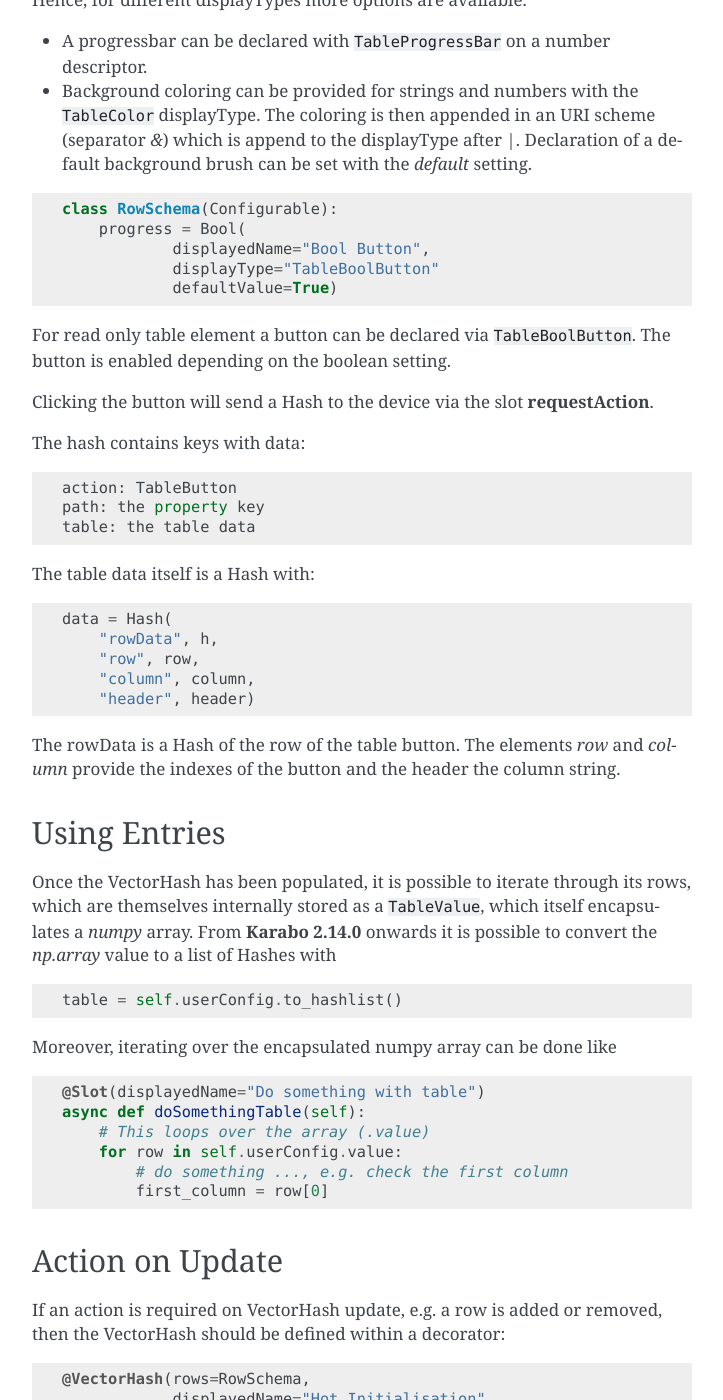
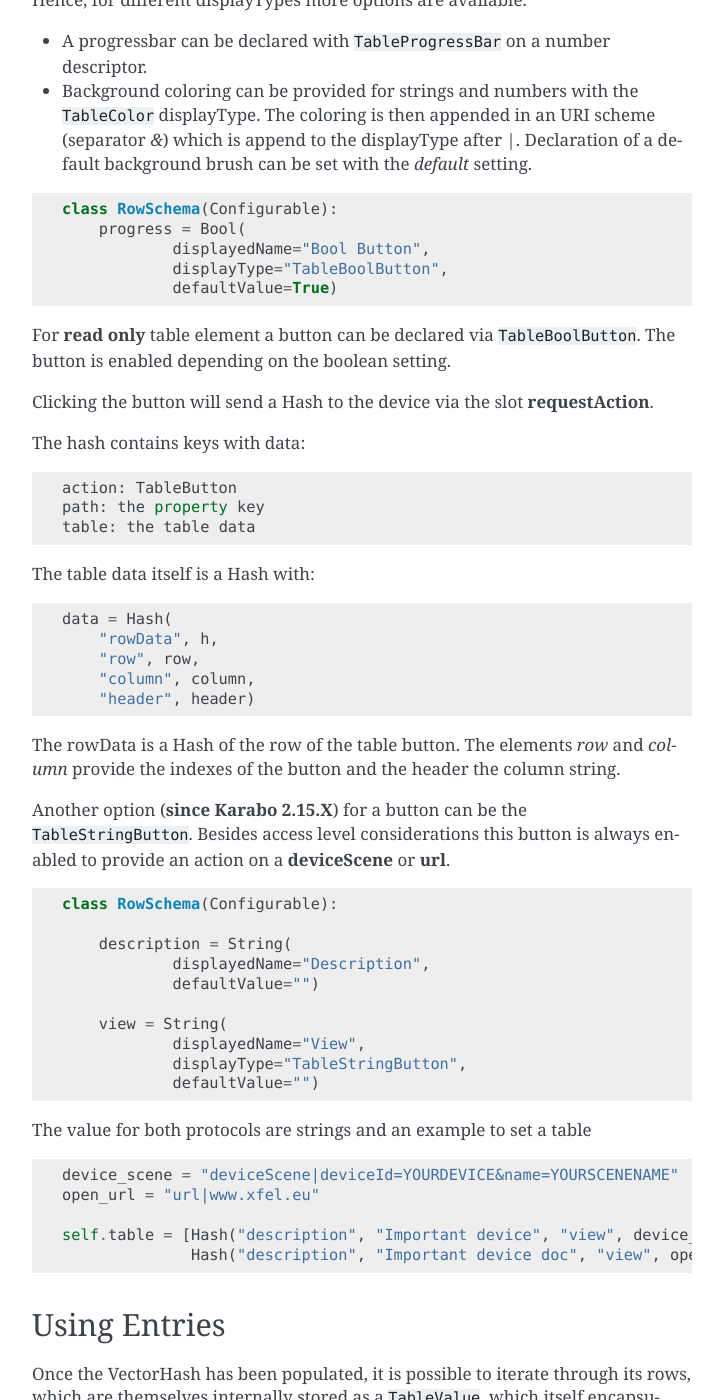
Before and after one commit to European-XFEL/howToMiddlelayer, a Sphinx documentation site: the page built from source/chap3/table_element.rst, in a window 1280 px wide and 1400 px high, scrolled down 2528 px. Shown: the whole window, without its empty margins (388-1111 px from the left). Built offline with Sphinx 7.4.7, drawn with Linux system fonts in a browser that asks for light colours.

Commit message:
Add table string button to documentation

```diff
--- a/source/chap3/table_element.rst
+++ b/source/chap3/table_element.rst
@@ -117,10 +117,10 @@ Hence, for different displayTypes more options are available.
     class RowSchema(Configurable):
         progress = Bool(
                 displayedName="Bool Button",
-                displayType="TableBoolButton"
+                displayType="TableBoolButton",
                 defaultValue=True)
 
-For read only table element a button can be declared via ``TableBoolButton``.
+For **read only** table element a button can be declared via ``TableBoolButton``.
 The button is enabled depending on the boolean setting.
 
 Clicking the button will send a Hash to the device via the slot **requestAction**.
@@ -141,6 +141,33 @@ The table data itself is a Hash with::
 
 The rowData is a Hash of the row of the table button. The elements `row` and `column`
 provide the indexes of the button and the header the column string.
+
+Another option (**since Karabo 2.15.X**) for a button can be the ``TableStringButton``. Besides access level considerations
+this button is always enabled to provide an action on a **deviceScene** or **url**.
+
+.. code-block:: Python
+
+    class RowSchema(Configurable):
+
+        description = String(
+                displayedName="Description",
+                defaultValue="")
+
+        view = String(
+                displayedName="View",
+                displayType="TableStringButton",
+                defaultValue="")
+
+
+The value for both protocols are strings and an example to set a table
+
+.. code-block:: Python
+
+    device_scene = "deviceScene|deviceId=YOURDEVICE&name=YOURSCENENAME"
+    open_url = "url|www.xfel.eu"
+
+    self.table = [Hash("description", "Important device", "view", device_scene),
+                  Hash("description", "Important device doc", "view", open_url)]
 
 
 Using Entries
```
